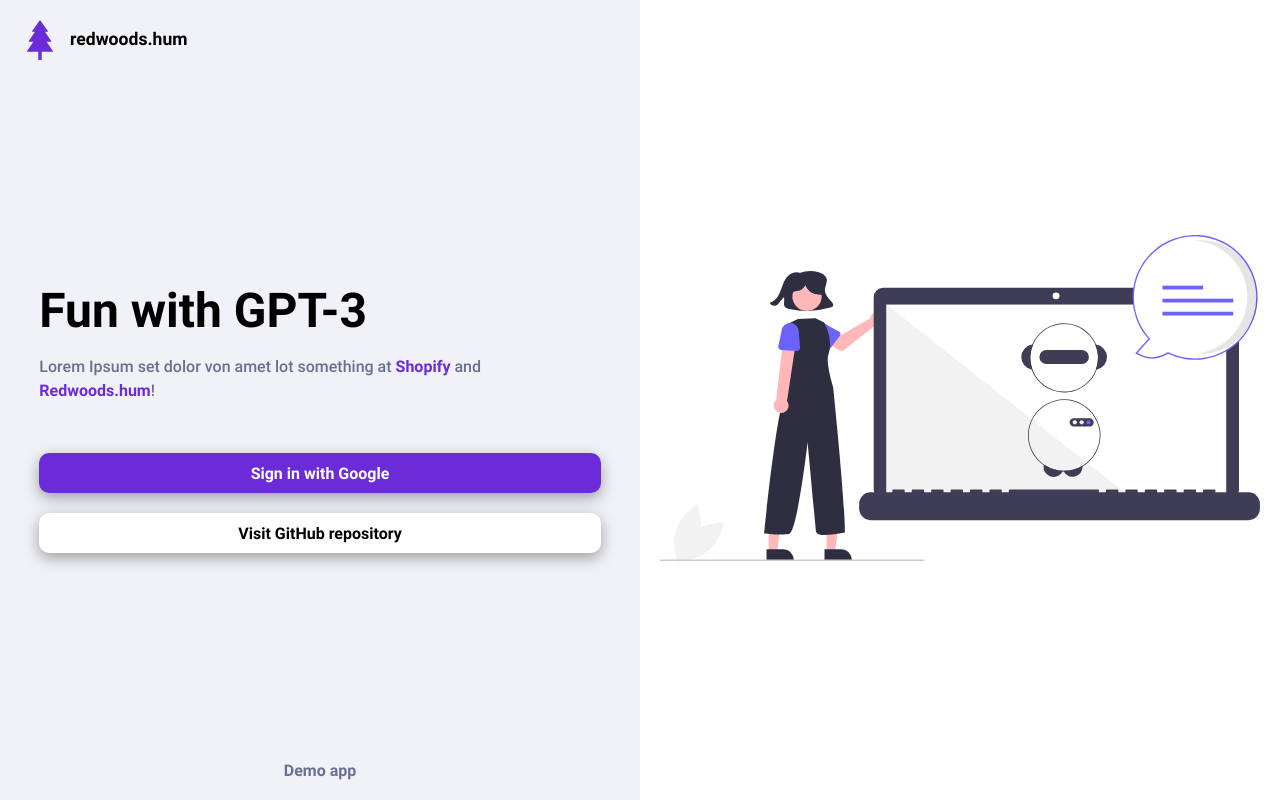
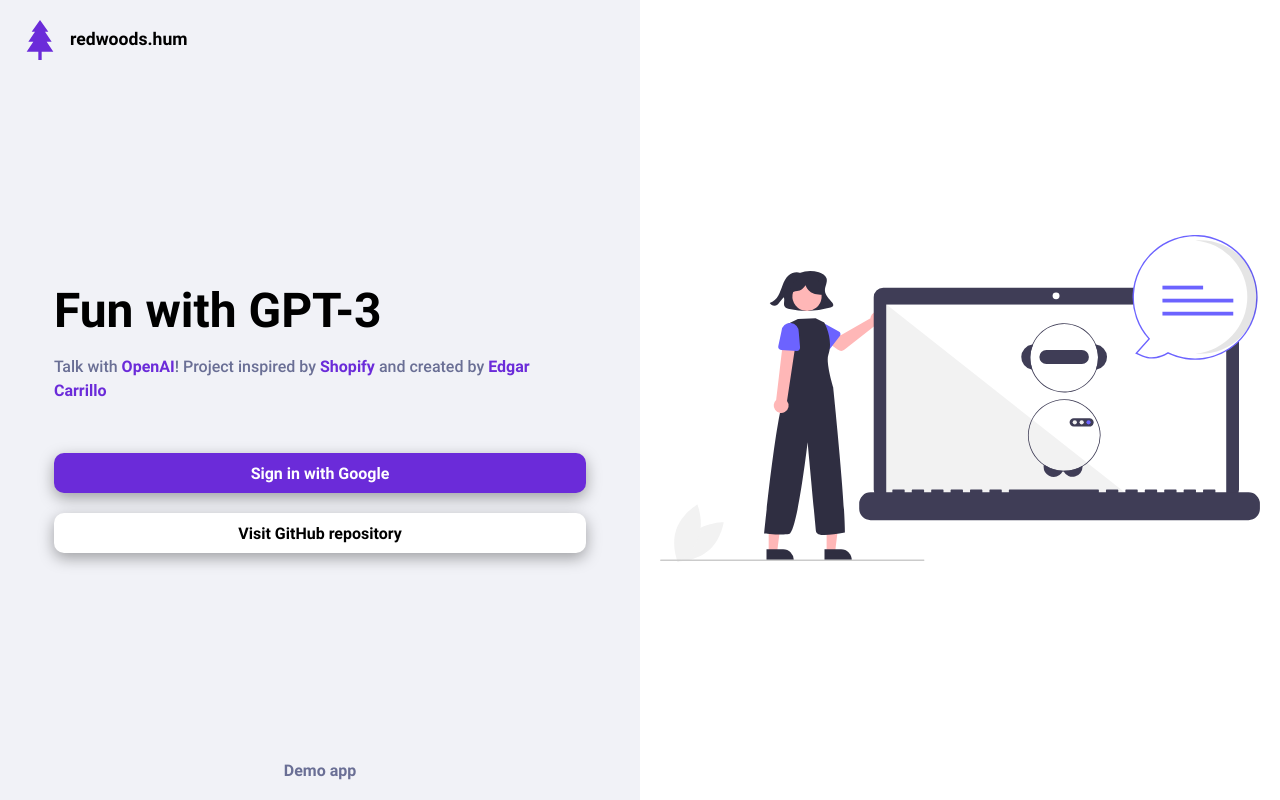
Before and after one commit to ec-rilo/Shopify-Frontend-Developer-Intern-Challenge, a Next.js app: page / in a window 1280 px wide. Built offline with nearby package versions, Linux system fonts and the light colour scheme; no server answers.

Commit message:
refactor: change the intro text

```diff
--- a/components/DashboardIntro.js
+++ b/components/DashboardIntro.js
@@ -78,7 +78,11 @@
     <div className={className}>
       <TextCont>
         <StyledH1>Fun with GPT-3</StyledH1>
-        <StyledP>Lorem Ipsum set dolor von amet lot something at <StyledEmphasis>Shopify</StyledEmphasis> and <StyledEmphasis>Redwoods.hum</StyledEmphasis>!</StyledP>
+        <StyledP>
+          Talk with <StyledEmphasis>OpenAI</StyledEmphasis>! Project inspired by
+          {' '}
+          <StyledEmphasis>Shopify</StyledEmphasis> and created by <StyledEmphasis>Edgar Carrillo</StyledEmphasis>
+        </StyledP>
       </TextCont>
       <ImgCont>
         <StyledImg src={womenCompSrc} alt="A women pointing at an ai computer" />
--- a/components/LoginIntro.js
+++ b/components/LoginIntro.js
@@ -79,7 +79,11 @@
     <div className={className}>
       <TextCont>
         <StyledH1>Fun with GPT-3</StyledH1>
-        <StyledP>Lorem Ipsum set dolor von amet lot something at <StyledEmphasis>Shopify</StyledEmphasis> and <StyledEmphasis>Redwoods.hum</StyledEmphasis>!</StyledP>
+        <StyledP>
+          Talk with <StyledEmphasis>OpenAI</StyledEmphasis>! Project inspired by
+          {' '}
+          <StyledEmphasis>Shopify</StyledEmphasis> and created by <StyledEmphasis>Edgar Carrillo</StyledEmphasis>
+        </StyledP>
       </TextCont>
       <ImgCont>
         <StyledImg src={womenCompSrc} alt="A women pointing at an ai computer" />
```
